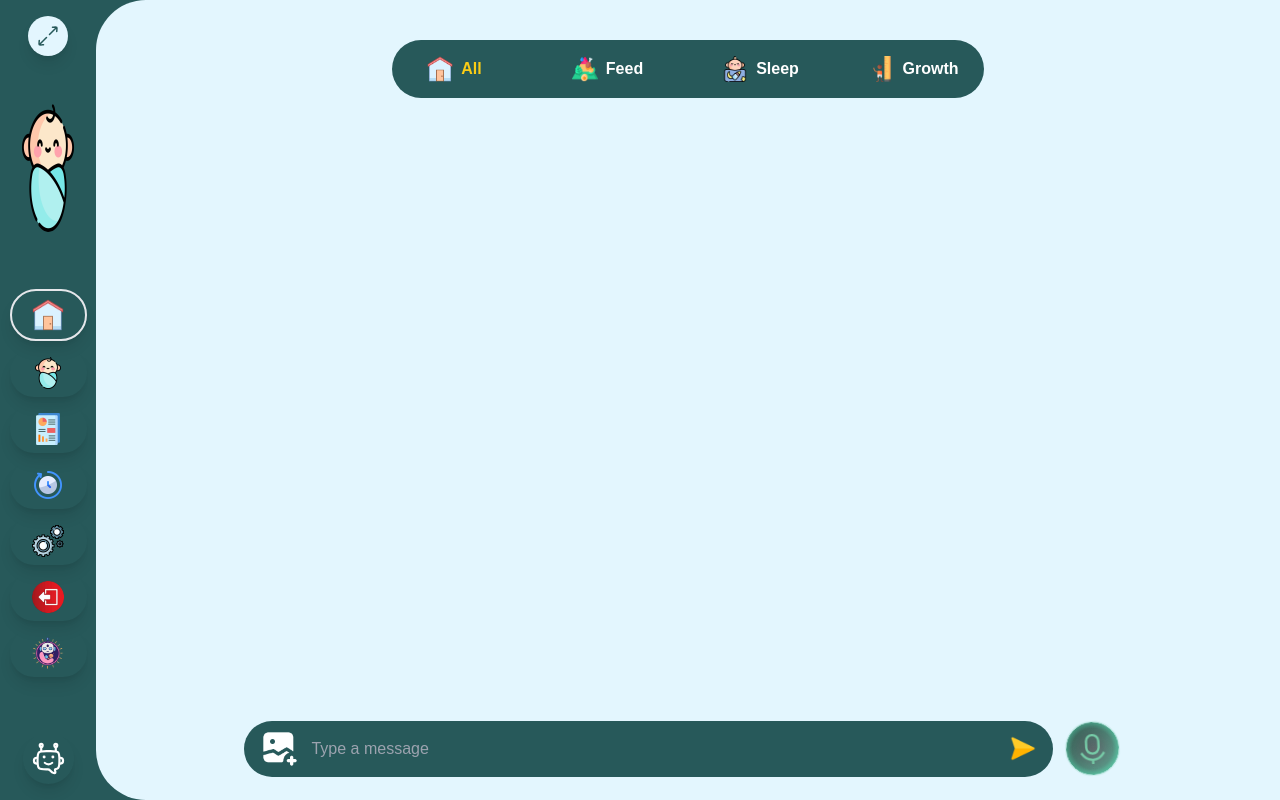
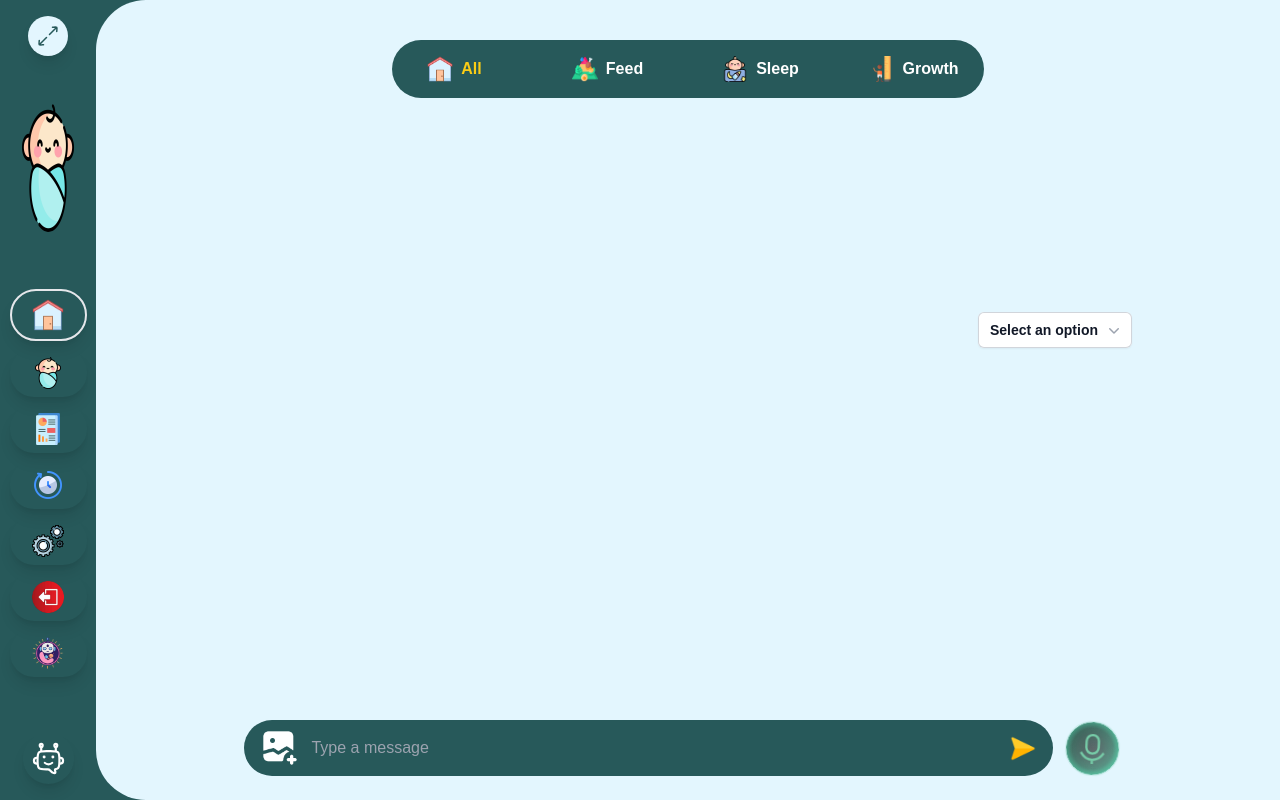
Before and after one commit to adityaiyer7/CalHacks-24, a Next.js app in the folder baby-tracker/: page /dashboard in a window 1280 px wide. Built offline with nearby package versions, Linux system fonts and the light colour scheme.

Commit message:
Current Version of Sleep Tab
Sleep tab v1

```diff
--- /dev/null
+++ b/baby-tracker/app/components/DropdownButton.tsx
@@ -0,0 +1,72 @@
+import React, { useState } from 'react';
+
+const DropdownButton = () => {
+  const [isOpen, setIsOpen] = useState(false);
+  const [selectedOption, setSelectedOption] = useState('Select an option');
+
+  const toggleDropdown = () => {
+    setIsOpen(!isOpen);
+  };
+
+  const handleOptionClick = (option: string) => {
+    setSelectedOption(option);
+    setIsOpen(false); // Close the dropdown after selecting an option
+  };
+
+  return (
+    <div className="relative inline-block text-left">
+      <div>
+        <button
+          type="button"
+          className="inline-flex w-full justify-center gap-x-1.5 rounded-md bg-white px-3 py-2 text-sm font-semibold text-gray-900 shadow-sm ring-1 ring-inset ring-gray-300 hover:bg-gray-50"
+          id="menu-button"
+          aria-expanded={isOpen}
+          aria-haspopup="true"
+          onClick={toggleDropdown}
+        >
+          {selectedOption}
+          <svg
+            className="-mr-1 h-5 w-5 text-gray-400"
+            viewBox="0 0 20 20"
+            fill="currentColor"
+            aria-hidden="true"
+            data-slot="icon"
+          >
+            <path
+              fillRule="evenodd"
+              d="M5.22 8.22a.75.75 0 0 1 1.06 0L10 11.94l3.72-3.72a.75.75 0 1 1 1.06 1.06l-4.25 4.25a.75.75 0 0 1-1.06 0L5.22 9.28a.75.75 0 0 1 0-1.06Z"
+              clipRule="evenodd"
+            />
+          </svg>
+        </button>
+      </div>
+
+      {isOpen && (
+        <div
+          className="absolute right-0 z-10 mt-2 w-56 origin-top-right rounded-md bg-white shadow-lg ring-1 ring-black ring-opacity-5 focus:outline-none"
+          role="menu"
+          aria-orientation="vertical"
+          aria-labelledby="menu-button"
+          tabIndex={-1}
+        >
+          <div className="py-1" role="none">
+            {['Today', 'Last Week', 'Last Month', 'Last 6 Months', 'All time'].map((option, index) => (
+              <a
+                key={index}
+                href="#"
+                className="block px-4 py-2 text-sm text-gray-700 hover:bg-gray-100"
+                role="menuitem"
+                tabIndex={-1}
+                onClick={() => handleOptionClick(option)}
+              >
+                {option}
+              </a>
+            ))}
+          </div>
+        </div>
+      )}
+    </div>
+  );
+};
+
+export default DropdownButton;
--- a/baby-tracker/app/components/Navbar.tsx
+++ b/baby-tracker/app/components/Navbar.tsx
@@ -24,7 +24,7 @@ const Navbar = ({ handleSelectedTab}: AIVoiceChatBotProps) => {
     ];
 
     const handleNavItemSelection = (name: string, route: string) => {
-        setSelectedNav(name); // Updated to setSelectedNav
+        setSelectedNav(name);
         handleSelectedTab && handleSelectedTab(name);
         router.push(route);
     }
--- a/baby-tracker/app/components/Sleep.tsx
+++ b/baby-tracker/app/components/Sleep.tsx
@@ -1,4 +1,5 @@
 import React from 'react';
+import Image from 'next/image';
 
 const Sleep = () => {
     return (
@@ -7,19 +8,41 @@ const Sleep = () => {
                 <div className='flex flex-col justify-between w-fit h-auto'>
                     {/* Nap Total Average */}
                     <div className='flex flex-col justify-center items-center'>
+                        <div className='flex justify-center items-center'>
                             <svg width="100" height="100">
-              <circle cx="50" cy="50" r="40" stroke="black" strokeWidth="3" fill="#B0C3BF" />
+                                <circle cx="50" cy="50" r="15" stroke="none" strokeWidth="3" fill="#B0C3BF" />
                             </svg>
-            <p className='text-black'>Nap Total Average</p>
+                            <p className='text-xl font-medium text-gray-900'>Nap Total Average</p>
+                        </div>
+                        <div className='flex justify-center items-center'>
+                            <p className='text-black text-2xl font-bold'>6h 15m</p>
+                        </div>
                     </div>
 
                     {/* Night Total Average */}
                     <div className='flex flex-col justify-center items-center'>
+                        <div className='flex justify-center items-center'>
                             <svg width="100" height="100">
-              <circle cx="50" cy="50" r="40" stroke="black" strokeWidth="3" fill="#27595A" />
+                                <circle cx="50" cy="50" r="15" stroke="none" strokeWidth="3" fill="#27595A" />
                             </svg>
-            <p>Night Total Average</p>
+                            <p className='text-black text-xl font-medium'>Night Total Average</p>
                         </div>
+                        <div className='flex justify-center items-center'>
+                            <p className='text-black text-2xl font-bold'>8 hours 25m</p>
+                        </div>
+
+                    </div>
+                </div>
+                {/* Sleep Circular Chart */}
+                <div className='w-auto h-auto flex justify-center items-center'>
+                    <svg width="300" height="300">
+                        <circle cx="150" cy="150" r="100" stroke="#27595A" strokeWidth="3" fill="none" />
+                        <circle cx="150" cy="150" r="100" stroke="#B0C3BF" strokeWidth="3" fill="none" />
+                    </svg>
+                </div>
+                {/*Sleep Graph*/}
+                <div className='flex justify-center items-center'>
+                    <Image src='/images/sample-graph.webp' alt='Sleep Graph' width={300} height={300} />
                 </div>
             </div>
         </div>
--- a/baby-tracker/app/dashboard/page.tsx
+++ b/baby-tracker/app/dashboard/page.tsx
@@ -8,7 +8,7 @@ import { useTabContext } from '../context/TabContext';
 import Feed from "../components/Feed";
 import Sleep from "../components/Sleep";
 import Growth from "../components/Growth";
-
+import DropdownButton from '../components/DropdownButton';
 
 export default function Dashboard() {
   const [isAIBotOpen, setIsAIBotOpen] = useState(false);
@@ -33,6 +33,9 @@ export default function Dashboard() {
         <div className="flex flex-col justify-between items-center bg-foreground rounded-l-[50px] roun w-full h-auto">
           {/*Chart View Selection*/}
           <TabSwitch />
+          <div className='flex justify-end items-center w-3/4 h-auto'>
+                <DropdownButton />
+            </div>
           <div className="w-2/3 flex flex-col justify-center items-center">
             {/*Visualizations Container*/}
             <div className="w-full h-auto flex justify-between items-center">
```
Also changed, not shown: baby-tracker/public/images/sample-chart.webp (added). Lines whose indentation alone changed are shown as unchanged.
